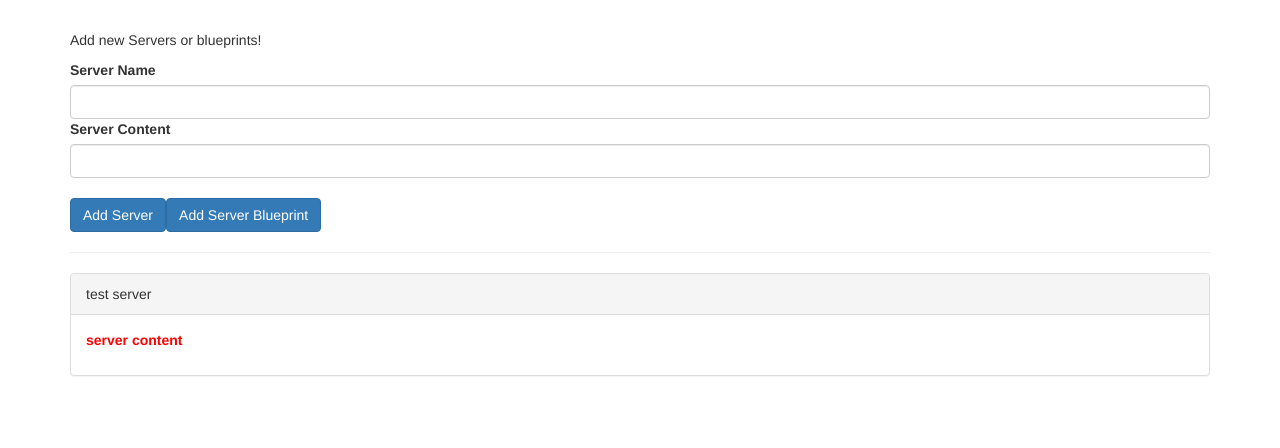
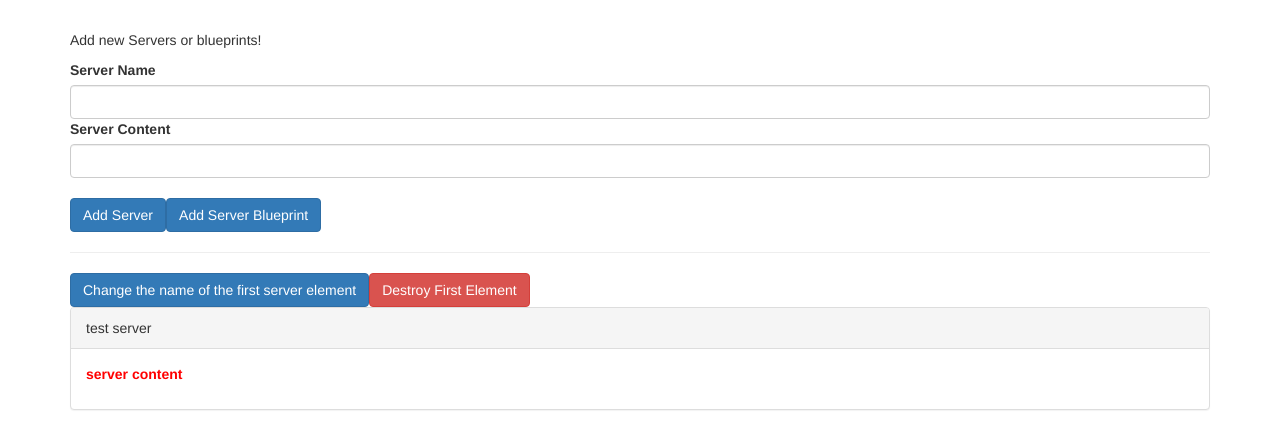
Before and after one commit to GraceWXT/angular-example-apps, an Angular app in the folder cmp-databinding-start/: page / in a window 1280 px wide. Shown: the top 448 px of the page. Built offline with nearby package versions, Linux system fonts and the light colour scheme.

Commit message:
Add notes for component life cycle hooks

```diff
--- a/cmp-databinding-start/src/app/app.component.html
+++ b/cmp-databinding-start/src/app/app.component.html
@@ -6,9 +6,16 @@
   <hr />
   <div class="row">
     <div class="col-xs-12">
+      <button class="btn btn-primary" (click)="onChangeName()">
+        Change the name of the first server element
+      </button>
+      <button class="btn btn-danger" (click)="onDestoryFirst()">
+        Destroy First Element
+      </button>
       <app-server-element
         *ngFor="let serverElement of serverElements"
         [srvElement]="serverElement"
+        [name]="serverElement.name"
       >
         <p>
           <strong *ngIf="serverElement.type === 'server'" style="color: red">{{
--- a/cmp-databinding-start/src/app/app.component.ts
+++ b/cmp-databinding-start/src/app/app.component.ts
@@ -28,4 +28,12 @@ export class AppComponent {
       content: blueprintData.serverContent,
     });
   }
+
+  onChangeName() {
+    this.serverElements[0].name = "Changed";
+  }
+
+  onDestoryFirst() {
+    this.serverElements.shift();
+  }
 }
--- a/cmp-databinding-start/src/app/server-element/server-element.component.html
+++ b/cmp-databinding-start/src/app/server-element/server-element.component.html
@@ -1,4 +1,5 @@
 <div class="panel panel-default">
-  <div class="panel-heading">{{ element.name }}</div>
+  <!-- <div class="panel-heading">{{ element.name }}</div> -->
+  <div class="panel-heading" #heading>{{ name }}</div>
   <div class="panel-body"><ng-content></ng-content></div>
 </div>
--- a/cmp-databinding-start/src/app/server-element/server-element.component.ts
+++ b/cmp-databinding-start/src/app/server-element/server-element.component.ts
@@ -1,4 +1,19 @@
-import { Component, Input, OnInit, ViewEncapsulation } from "@angular/core";
+import {
+  AfterContentChecked,
+  AfterContentInit,
+  AfterViewChecked,
+  AfterViewInit,
+  Component,
+  DoCheck,
+  ElementRef,
+  Input,
+  OnChanges,
+  OnDestroy,
+  OnInit,
+  SimpleChanges,
+  ViewChild,
+  ViewEncapsulation,
+} from "@angular/core";
 
 @Component({
   selector: "app-server-element",
@@ -8,10 +23,71 @@ import { Component, Input, OnInit, ViewEncapsulation } from "@angular/core";
   // can be changed to none which removes the component ng attribute for html tags
   // encapsulation: ViewEncapsulation.Emulated
 })
-export class ServerElementComponent implements OnInit {
+export class ServerElementComponent
+  implements
+    OnInit,
+    OnChanges,
+    DoCheck,
+    AfterContentInit,
+    AfterContentChecked,
+    AfterViewInit,
+    AfterViewChecked,
+    OnDestroy
+{
   @Input("srvElement") element: { type: string; name: string; content: string };
+  @Input() name: string;
+  @ViewChild("heading", { static: true }) header: ElementRef;
 
-  constructor() {}
+  constructor() {
+    console.log("server element constructor called");
+  }
 
-  ngOnInit(): void {}
+  // This will only be called when binding the name directly
+  // When binding the element object, the element.name change will not trigger ngOnChange
+  // since the reference to the object didn't change
+  ngOnChanges(changes: SimpleChanges): void {
+    console.log("ngOnChanges called");
+    console.log("changes", changes);
+  }
+
+  ngOnInit(): void {
+    console.log("server element ngOnInit called");
+    console.log("header text content:", this.header.nativeElement.textContent);
+  }
+
+  // A custom change-detection function to run in addition to the default change detector
+  ngDoCheck(): void {
+    console.log("ngDoCheck called");
+  }
+
+  // After the <ng-content> has been initialized
+  ngAfterContentInit() {
+    console.log("ngAfterContentInit called");
+  }
+
+  // After each default change detector has checked the projected content
+  ngAfterContentChecked(): void {
+    console.log("ngAfterContentChecked called");
+  }
+
+  // After the component's view has been fully initialized
+  ngAfterViewInit() {
+    console.log("ngAfterViewInit called");
+    console.log("header text content:", this.header.nativeElement.textContent);
+  }
+
+  // After each default change detector has checked the component template(view)
+  ngAfterViewChecked(): void {
+    console.log("ngAfterViewChecked called");
+  }
+
+  ngOnDestroy(): void {
+    console.log("ngOnDestroy called");
+  }
 }
+
+// Component life cycle
+// Constructor -> properties get initialized -> ngOnChanges -> ngOnInit -> default change detector -> ngDoCheck
+// ng-content get initialized -> ngAfterContentInit -> ngDoCheck
+// the full view initialized ->ngAfterViewInit
+// after each default change detector -> ngAfterContentChecked & ngAfterViewChecked
```
